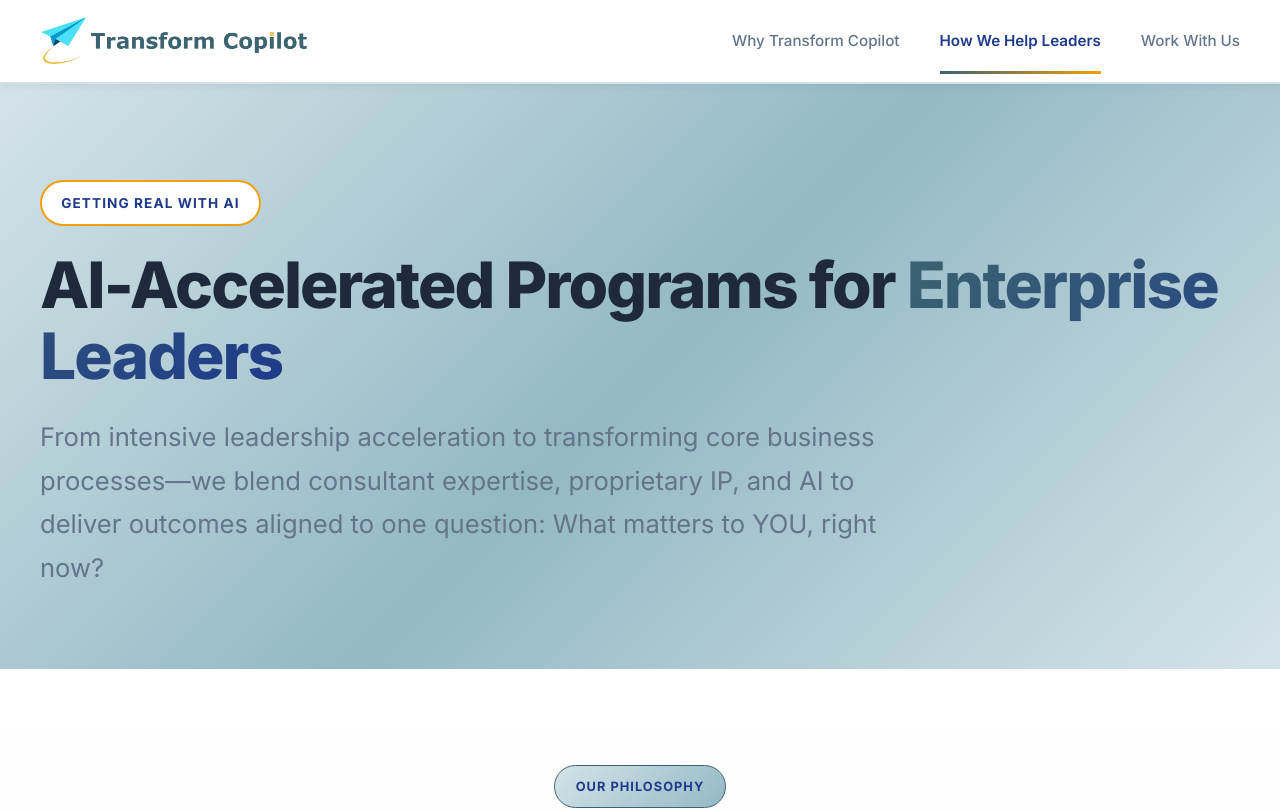
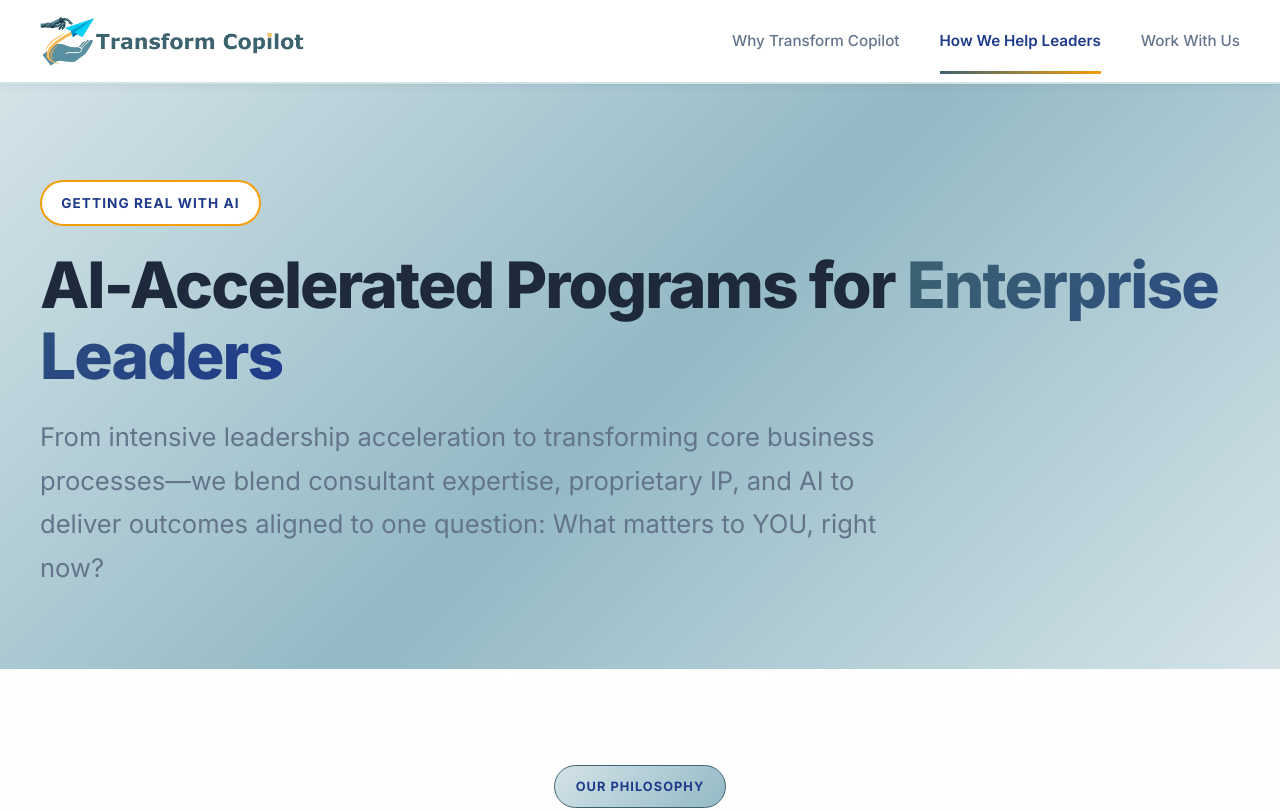
Before and after one commit to SunilS2025/_TC, a plain HTML site: page 2-how-we-help.html in a window 1280 px wide. Shown: the top 811 px of the page. Drawn offline with Linux system fonts and the light colour scheme.

```diff
--- a/2-how-we-help.html
+++ b/2-how-we-help.html
@@ -141,7 +141,7 @@
     <header>
         <nav>
             <a href="index.html" class="logo">
-                <img src="transform-copilot-logo-trans.png" alt="Transform Copilot">
+                <img src="transform-copilot-logo-trans-old.png" alt="Transform Copilot">
             </a>
             <ul>
                 <li><a href="index.html">Why Transform Copilot</a></li>
```
Also changed, not shown: 3-work-with-us.html (+1 -1 lines), index.html (+1 -1 lines), transform-copilot-logo-old.jpeg (added), transform-copilot-logo.jpeg.
